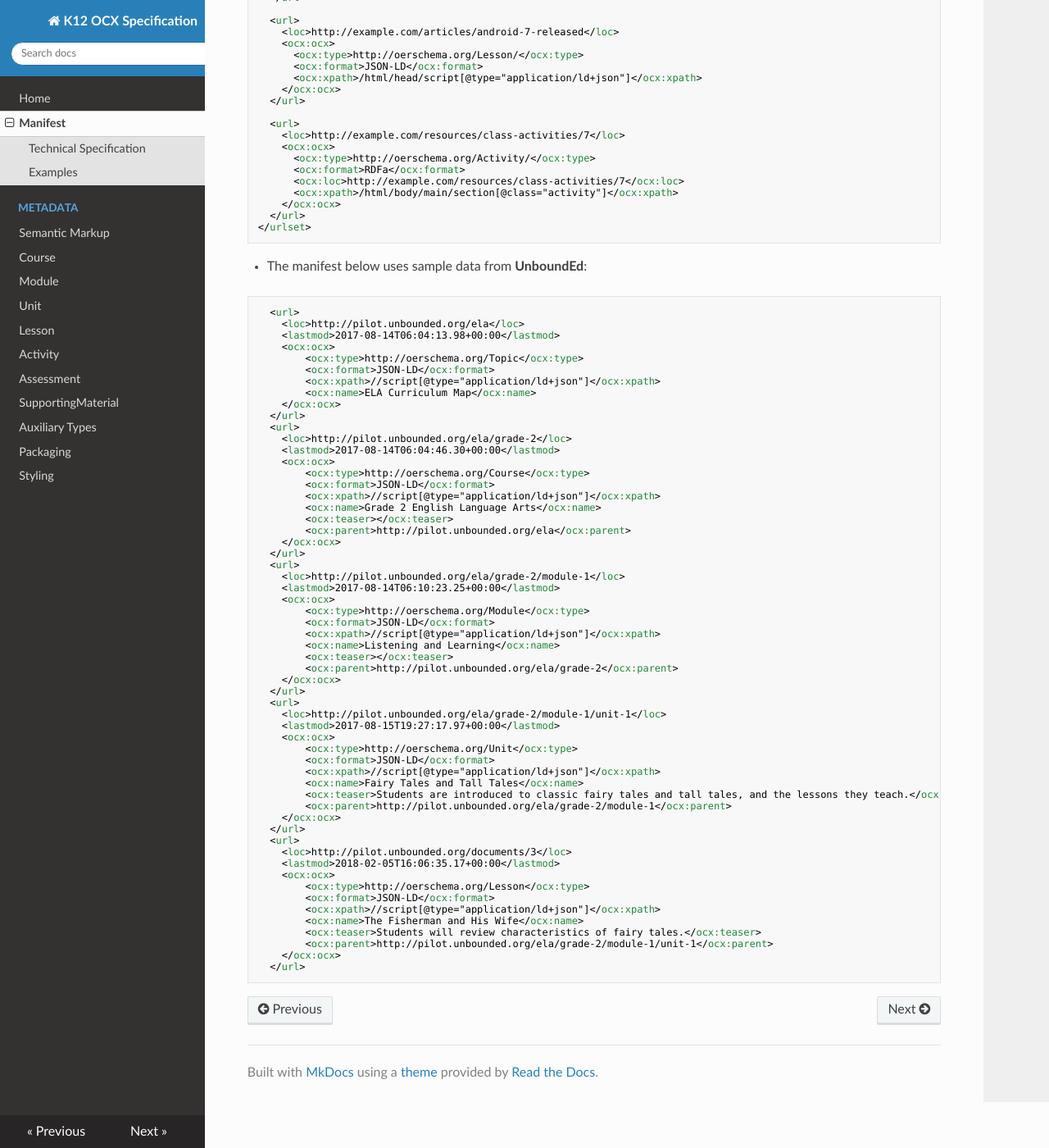
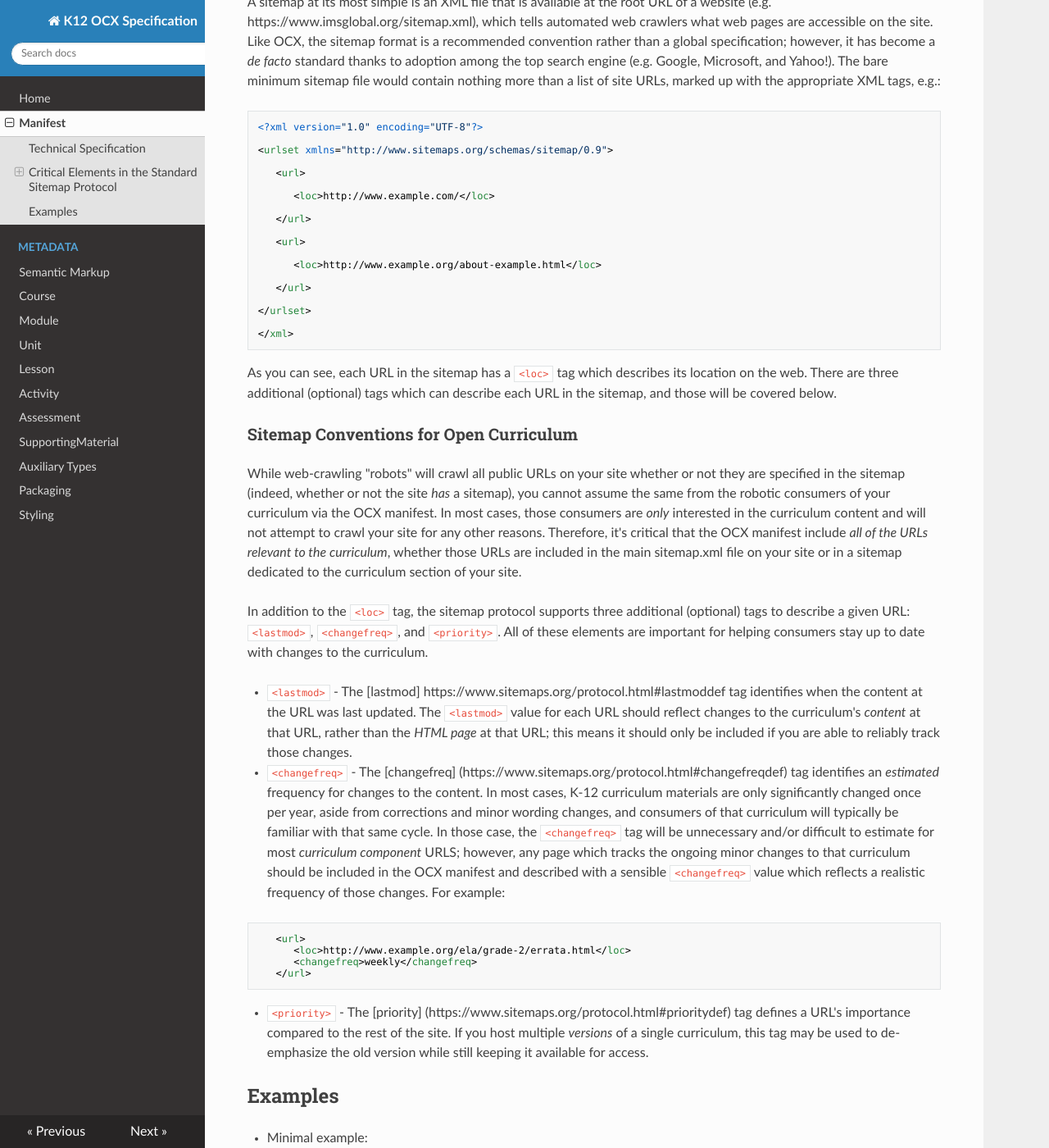
Before and after one commit to K12OCX/k12ocx-specs, an MkDocs documentation site: the page built from docs/manifest.md, in a window 1280 px wide and 1400 px high, scrolled down 1442 px. Shown: the whole window at 82% size. Built offline with MkDocs 1.6.1, drawn with Linux system fonts in a browser that asks for light colours; nearby versions of some CDN libraries; old or Windows-style settings are respelled for this version of MkDocs; some of the changed text lies outside the part shown.

Commit message:
Adds curriculum-relevant sitemap protocol info

````diff
--- a/docs/manifest.md
+++ b/docs/manifest.md
@@ -35,6 +35,51 @@ This extended sitemap namespace might be included in a site's main `/sitemap.xml
 
 - Prefer using full URLs, i.e. locations for content or landing-pages that require 'hash marks' or fragment identifier are discouraged
 
+## Critical Elements in the Standard Sitemap Protocol
+The documentation at [Sitemap.org] (https://www.sitemaps.org) is straightforard and worth reading for any web developer or publisher; here we will give a minimal definition of the protocol and highlight the elements most relevant for publishing curriculum.
+
+### Sitemap Basics
+A sitemap at its most simple is an XML file that is available at the root URL of a website (e.g. https://www.imsglobal.org/sitemap.xml), which tells automated web crawlers what web pages are accessible on the site. Like OCX, the sitemap format is a recommended convention rather than a global specification; however, it has become a _de facto_ standard thanks to adoption among the top search engine (e.g. Google, Microsoft, and Yahoo!). The bare minimum sitemap file would contain nothing more than a list of site URLs, marked up with the appropriate XML tags, e.g.:
+
+```
+<?xml version="1.0" encoding="UTF-8"?>
+
+<urlset xmlns="http://www.sitemaps.org/schemas/sitemap/0.9">
+
+   <url>
+
+      <loc>http://www.example.com/</loc>
+
+   </url>
+
+   <url>
+
+      <loc>http://www.example.org/about-example.html</loc>
+
+   </url>
+
+</urlset>
+
+</xml>
+```
+As you can see, each URL in the sitemap has a `<loc>` tag which describes its location on the web. There are three additional (optional) tags which can describe each URL in the sitemap, and those will be covered below.
+
+### Sitemap Conventions for Open Curriculum
+
+While web-crawling "robots" will crawl all public URLs on your site whether or not they are specified in the sitemap (indeed, whether or not the site _has_ a sitemap), you cannot assume the same from the robotic consumers of your curriculum via the OCX manifest. In most cases, those consumers are *only* interested in the curriculum content and will not attempt to crawl your site for any other reasons. Therefore, it's critical that the OCX manifest include *all of the URLs relevant to the curriculum*, whether those URLs are included in the main sitemap.xml file on your site or in a sitemap dedicated to the curriculum section of your site.
+
+In addition to the `<loc>` tag, the sitemap protocol supports three additional (optional) tags to describe a given URL: `<lastmod>`, `<changefreq>`, and `<priority>`. All of these elements are important for helping consumers stay up to date with changes to the curriculum.
+
+- `<lastmod>` - The [lastmod] https://www.sitemaps.org/protocol.html#lastmoddef tag identifies when the content at the URL was last updated. The `<lastmod>` value for each URL should reflect changes to the curriculum's *content* at that URL, rather than the *HTML page* at that URL; this means it should only be included if you are able to reliably track those changes.
+- `<changefreq>` - The [changefreq] (https://www.sitemaps.org/protocol.html#changefreqdef) tag identifies an _estimated_ frequency for changes to the content. In most cases, K-12 curriculum materials are only significantly changed once per year, aside from corrections and minor wording changes, and consumers of that curriculum will typically be familiar with that same cycle. In those case, the `<changefreq>` tag will be unnecessary and/or difficult to estimate for most _curriculum component_ URLS; however, any page which tracks the ongoing minor changes to that curriculum should be included in the OCX manifest and described with a sensible `<changefreq>` value which reflects a realistic frequency of those changes. For example:
+```
+   <url>
+      <loc>http://www.example.org/ela/grade-2/errata.html</loc>
+      <changefreq>weekly</changefreq>
+   </url>
+```
+- `<priority>` - The [priority] (https://www.sitemaps.org/protocol.html#prioritydef) tag defines a URL's importance compared to the rest of the site. If you host multiple *versions* of a single curriculum, this tag may be used to de-emphasize the old version while still keeping it available for access.
+
 ## Examples
 
 - Minimal example:
````
Also changed, not shown: other parts of docs/manifest.md (+2 -0 lines).
